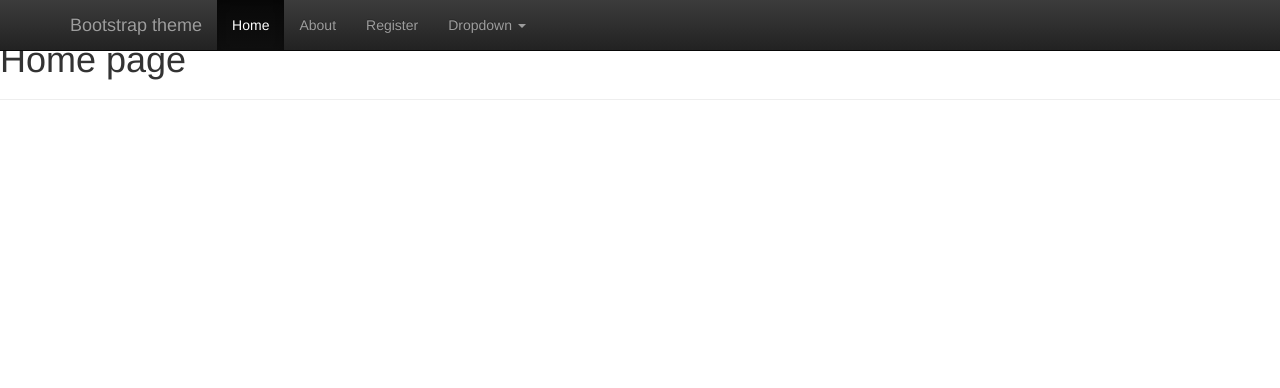
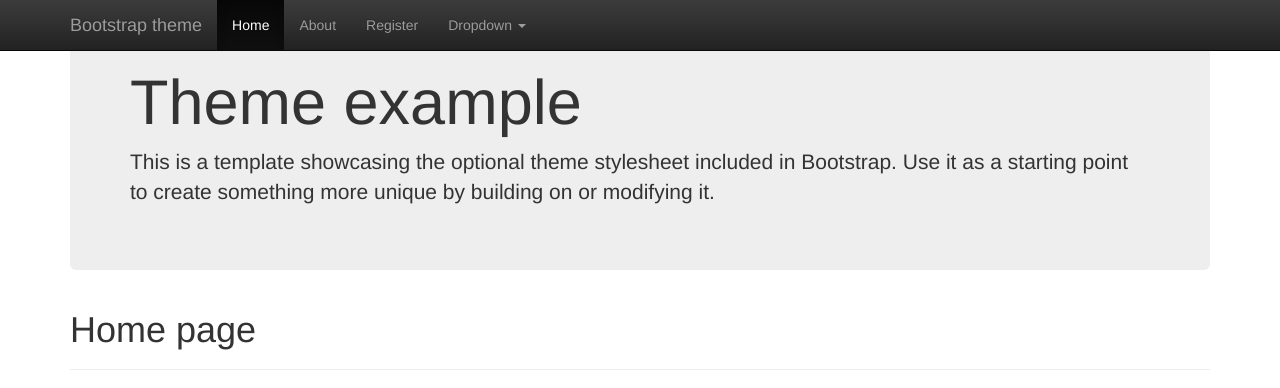
Before and after one commit to MaximSkavysh/Dashboard, a website: page public/app/views/index.html in a window 1280 px wide. Drawn offline with nearby package versions, Linux system fonts and the light colour scheme; files that its build step writes are made by us from their sources.

Commit message:
edit index.html

```diff
--- a/public/app/views/index.html
+++ b/public/app/views/index.html
@@ -67,18 +67,22 @@
             </ul>
           </li>
         </ul>
-        </div><!--/.nav-collapse -->
+      </div>
+      <!--/.nav-collapse -->
     </div>
   </nav>
-    <div>
-      <div ng-view>
+
+  <div class="container theme-showcase" role="main">
+
+    <!-- Main jumbotron for a primary marketing message or call to action -->
+    <div class="jumbotron">
+      <h1>Theme example</h1>
+      <p>This is a template showcasing the optional theme stylesheet included in Bootstrap. Use it as a starting point to create something more unique by building on or modifying it.</p>
     </div>
 
+    <div ng-view></div>
+
   </div>
-
-
-
-    </div> <!-- /container -->
 
 
     <!-- Bootstrap core JavaScript
```
Lines whose indentation alone changed are shown as unchanged.
